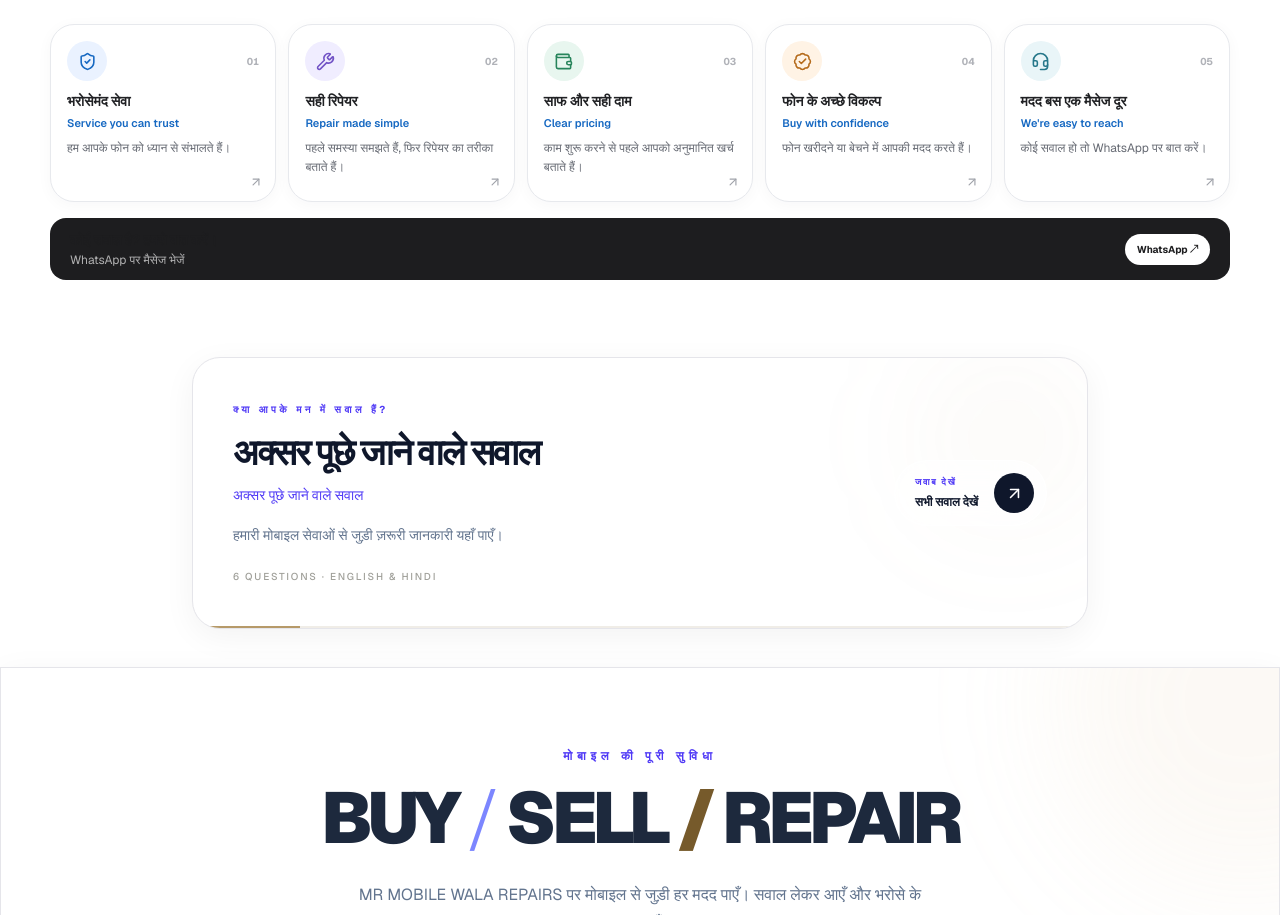
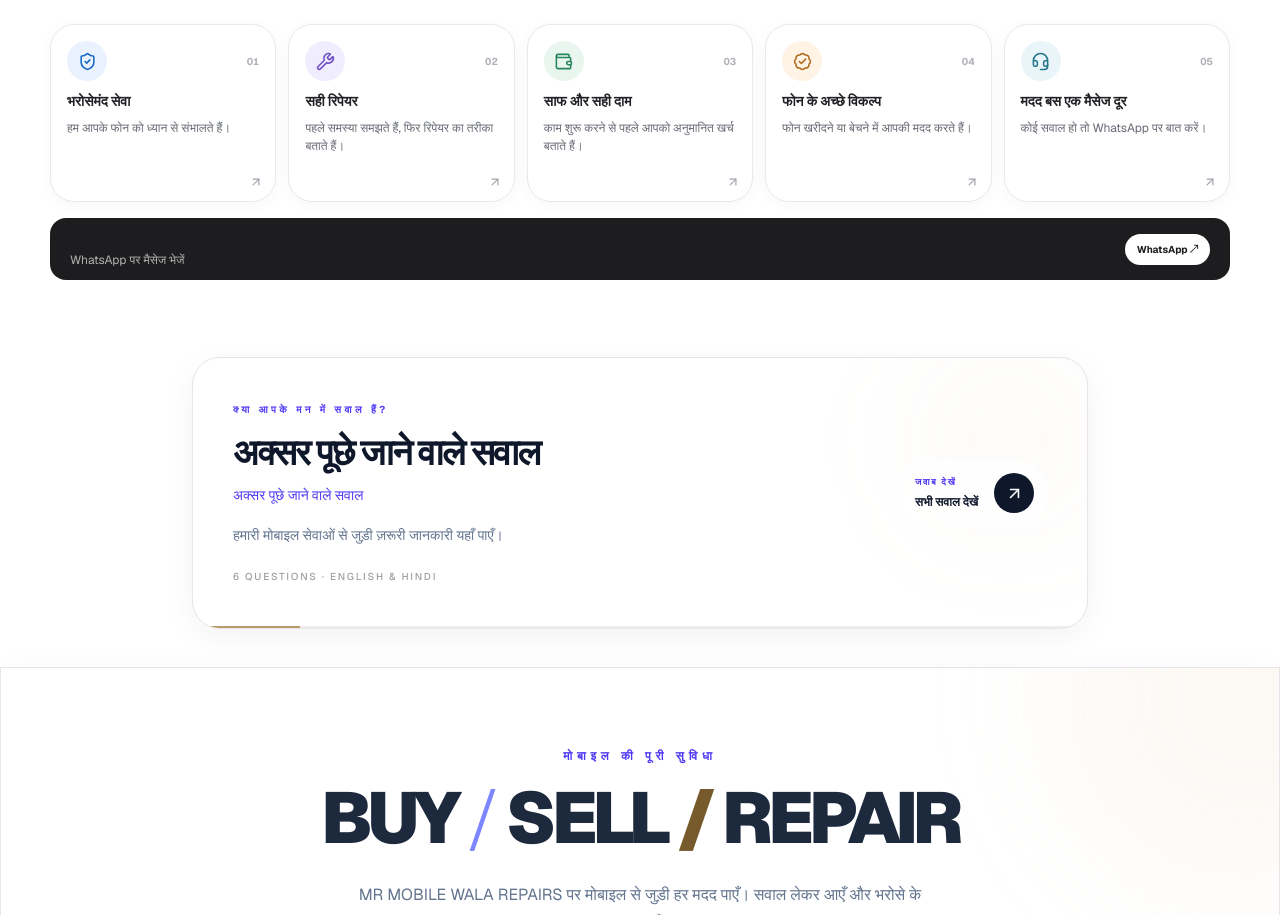
Before and after one commit to ShahbajKhan05/mr-mobile-wala-repairs, a Next.js app: page / in a window 1280 px wide. Shown: the part 2956-3871 px from the top of the page. Built offline with nearby package versions, Linux system fonts and the light colour scheme.

Commit message:
fix(i18n): keep feature subtitles consistent with selected language

```diff
--- a/src/components/WhyChooseUs.tsx
+++ b/src/components/WhyChooseUs.tsx
@@ -19,7 +19,7 @@ const FEATURES = [
 ] as const;
 
 export default function WhyChooseUs() {
-  const { t } = useCustomerLanguage();
+  const { t, language } = useCustomerLanguage();
 
   return (
     <section id="why" aria-labelledby="why-choose-heading" className="glass-page px-3 py-7 sm:px-8 sm:py-10 lg:px-12">
@@ -41,7 +41,7 @@ export default function WhyChooseUs() {
                 <span className="text-[10px] font-bold tabular-nums text-[#b0b2b8]">0{index + 1}</span>
               </div>
               <h3 className="mt-3 text-[13px] font-extrabold leading-tight text-[#202124] sm:text-sm">{t(title)}</h3>
-              <p className="mt-1 text-[10px] font-semibold text-[#1769c2] sm:text-[11px]">{english}</p>
+              <p className="mt-1 text-[10px] font-semibold text-[#1769c2] sm:text-[11px]">{language === "en" ? english : null}</p>
               <p className="mt-2 text-[10px] leading-[1.55] text-[#666a73] sm:text-xs">{t(description)}</p>
               <ArrowUpRight size={14} className="absolute bottom-3 right-3 text-[#a0a3aa] transition duration-300 group-hover:-translate-y-0.5 group-hover:translate-x-0.5 group-hover:text-[#1769c2]" />
             </article>
```
